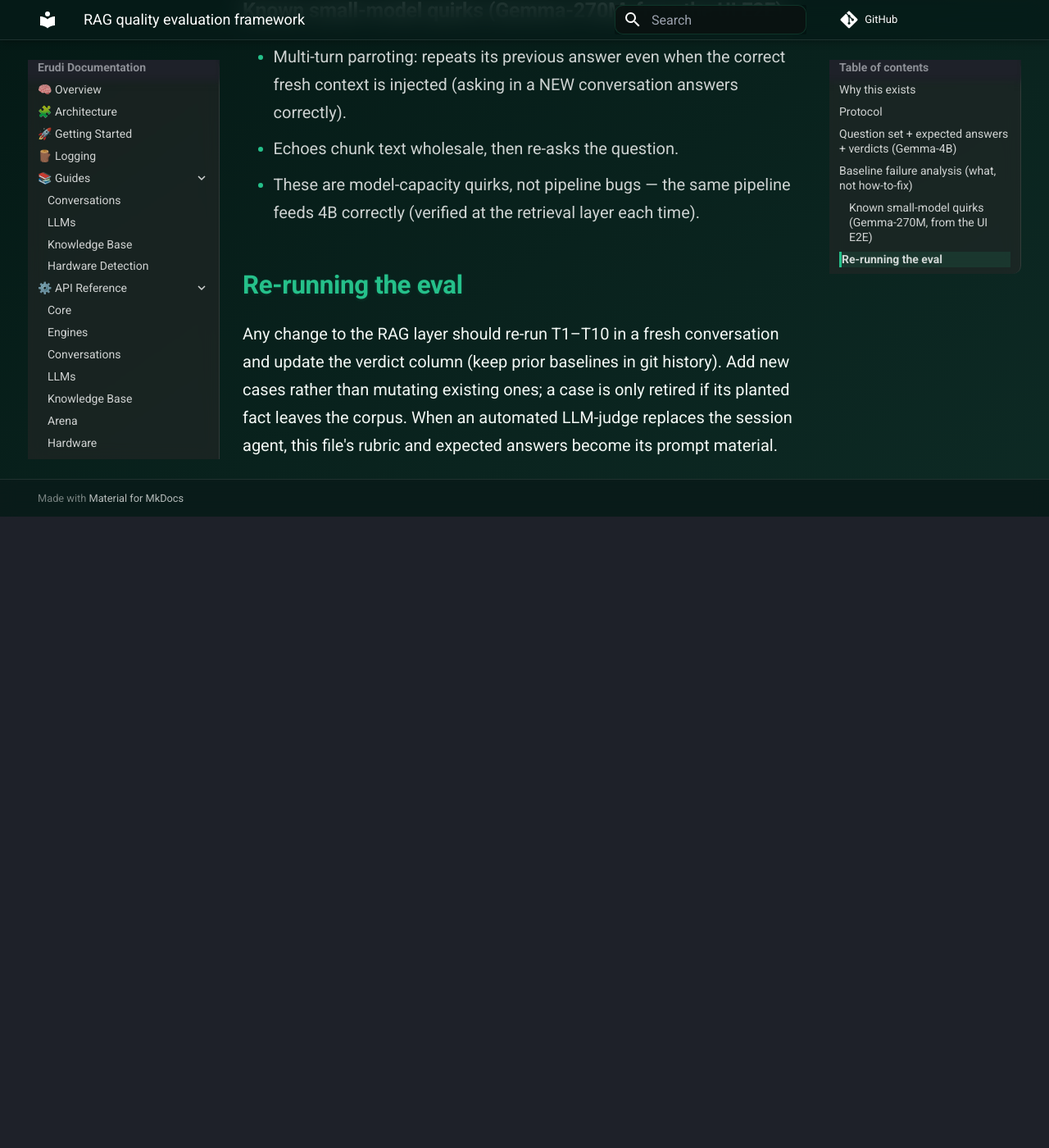
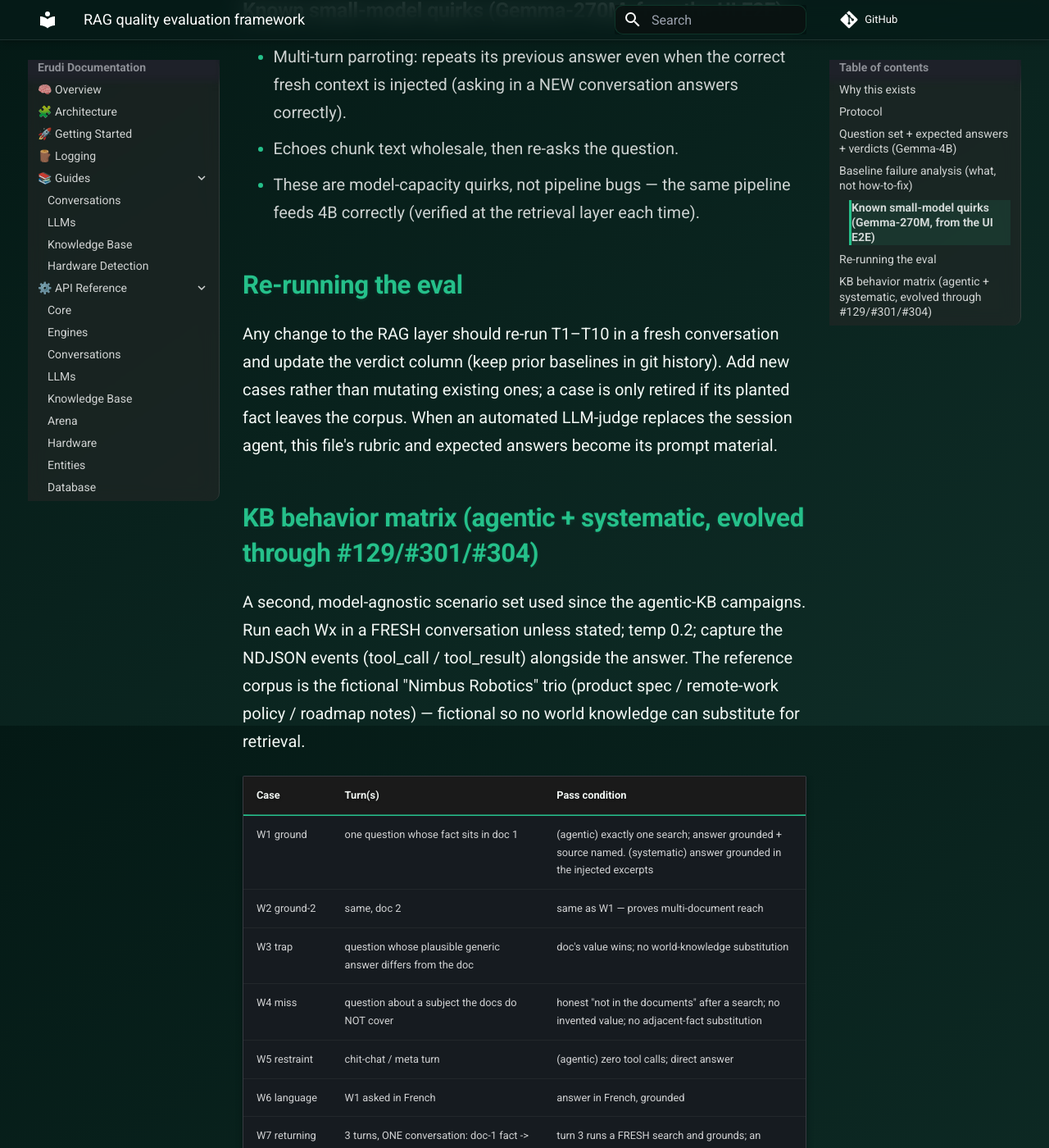
Before and after one commit to djaxchi/erudi, an MkDocs documentation site: the page built from docs/dev/rag-quality-eval.md, in a window 1280 px wide and 1400 px high, scrolled down 9064 px. Shown: the whole window at 82% size. Built offline with MkDocs 1.6.1 and Material for MkDocs 9.7.7, drawn with Linux system fonts in a browser that asks for light colours; comment, search, counter and statistics services are not loaded; before the commit the page ends 9694 px from its top, so only the background shows below that; some of the changed text lies outside the part shown.

Commit message:
docs(eval): KB behavior matrix with multi-subject coverage case (#85)

```diff
--- a/docs/dev/rag-quality-eval.md
+++ b/docs/dev/rag-quality-eval.md
@@ -187,3 +187,26 @@
 planted fact leaves the corpus. When an automated LLM-judge replaces the
 session agent, this file's rubric and expected answers become its prompt
 material.
+
+## KB behavior matrix (agentic + systematic, evolved through #129/#301/#304)
+
+A second, model-agnostic scenario set used since the agentic-KB campaigns. Run
+each Wx in a FRESH conversation unless stated; temp 0.2; capture the NDJSON
+events (tool_call / tool_result) alongside the answer. The reference corpus is
+the fictional "Nimbus Robotics" trio (product spec / remote-work policy /
+roadmap notes) — fictional so no world knowledge can substitute for retrieval.
+
+| Case | Turn(s) | Pass condition |
+|---|---|---|
+| W1 ground | one question whose fact sits in doc 1 | (agentic) exactly one search; answer grounded + source named. (systematic) answer grounded in the injected excerpts |
+| W2 ground-2 | same, doc 2 | same as W1 — proves multi-document reach |
+| W3 trap | question whose plausible generic answer differs from the doc | doc's value wins; no world-knowledge substitution |
+| W4 miss | question about a subject the docs do NOT cover | honest "not in the documents" after a search; no invented value; no adjacent-fact substitution |
+| W5 restraint | chit-chat / meta turn | (agentic) zero tool calls; direct answer |
+| W6 language | W1 asked in French | answer in French, grounded |
+| W7 returning topic | 3 turns, ONE conversation: doc-1 fact -> doc-2 fact (topic shift) -> ANOTHER doc-1 fact | turn 3 runs a FRESH search and grounds; an absence claim without a current-turn search is the #304 failure mode |
+| W8 multi-subject | ONE question spanning two facts in two different documents ("What is the X2's payload capacity, and how many remote days are allowed?") | BOTH facts grounded. (agentic) one or two searches covering both subjects. (systematic) the injected pool must cover both — single-query RRF favoring the salient subject is the #85 failure mode |
+
+W8 is the concrete guard for issue #85 (multi-subject retrieval coverage): the
+systematic path is where it bites (one query embedding, one fused pool, budget
+cut); the agentic path can self-correct by searching twice — verify it does.
```
Also changed, not shown: QA-SCENARIOS.md (+1 -0 lines).
